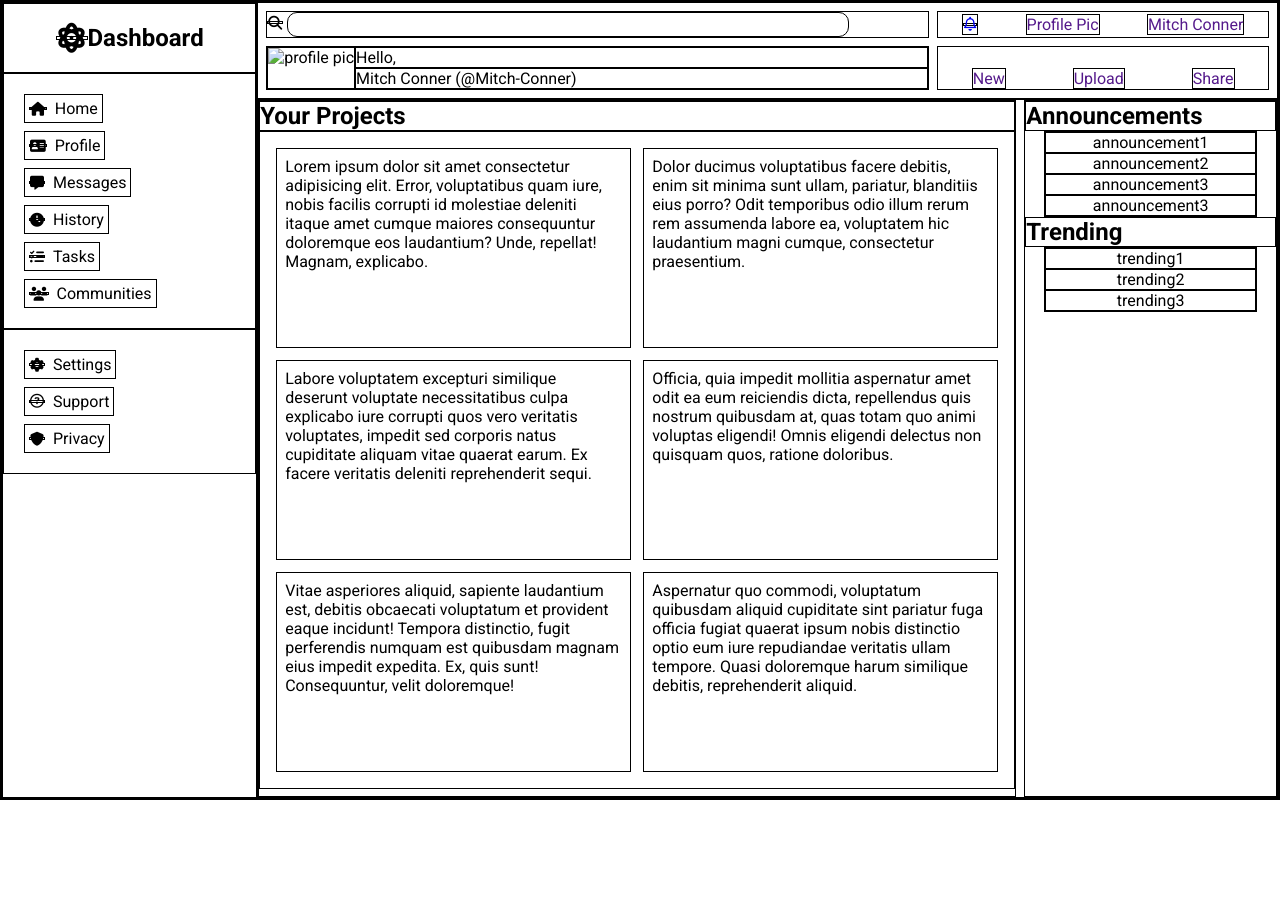
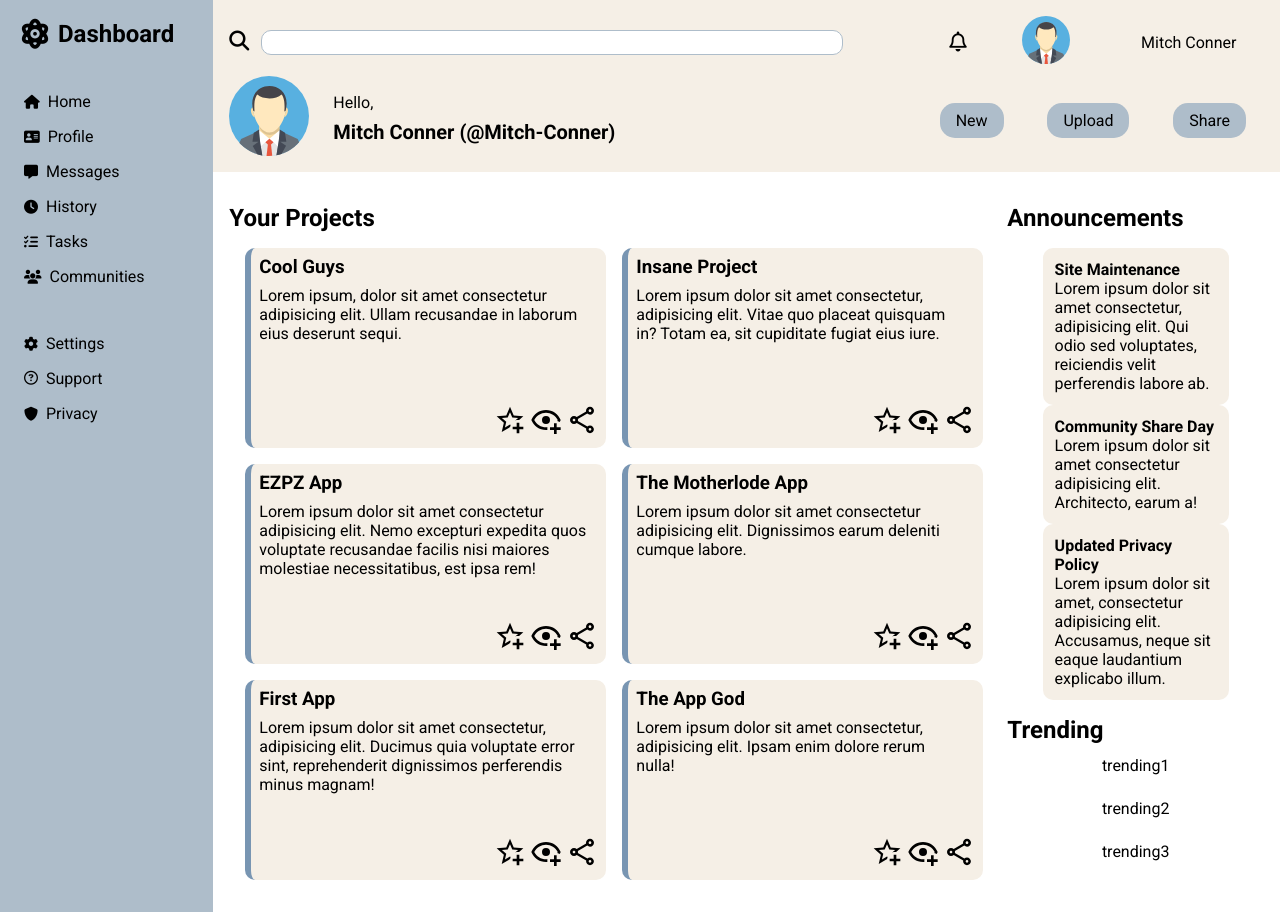
Before and after one commit to valdes91/admin-dashboard, a plain HTML site: page index.html in a window 1280 px wide. Before the commit the page ends 800 px from the top, so only its background shows below. Drawn offline with Linux system fonts and the light colour scheme.

Commit message:
add colors and more styling

```diff
--- a/index.html
+++ b/index.html
@@ -14,7 +14,7 @@
 		<title>Admin Dashboard</title>
 	</head>
 	<body>
-		<nav class="nav">
+		<nav class="nav bg-third">
 			<h1 class="p1 flex"><i class="fa-solid fa-atom fa-lg"></i>Dashboard</h1>
 			<ul class="list-1 p1 flex col">
 				<li><i class="fa-solid fa-house fa-sm"></i>Home</li>
@@ -30,76 +30,136 @@
 				<li><i class="fa-solid fa-shield fa-sm"></i>Privacy</li>
 			</ul>
 		</nav>
-		<header class="header">
+		<header class="header bg-primary">
 			<div class="searchbar">
-				<i class="fa-solid fa-magnifying-glass fa-sm"></i>
+				<i class="fa-solid fa-magnifying-glass fa-lg"></i>
 				<input type="text" />
 			</div>
 			<div class="top-buttons flex">
-				<a href="#" class="bell"><i class="fa-regular fa-bell fa-sm"></i></a>
-				<a href="" class="profile-pic">Profile Pic</a>
+				<a href="#" class="bell"><i class="fa-regular fa-bell fa-lg"></i></a>
+				<a href="#"
+					><img class="profile-pic" src="./img/account-avatar-profile.svg" alt="profile pic"
+				/></a>
 				<a href="" class="name">Mitch Conner</a>
 			</div>
 			<div class="greeting">
-				<img class="profile-pic" src="" alt="profile pic" />
+				<img class="profile-pic" src="./img/account-avatar-profile.svg" alt="profile pic" />
 				<p class="hello">Hello,</p>
 				<p class="name">Mitch Conner (@Mitch-Conner)</p>
 			</div>
-			<div class="buttons flex">
-				<a href="" class="btn">New</a>
-				<a href="" class="btn">Upload</a>
-				<a href="" class="btn">Share</a>
+			<div class="buttons">
+				<a href="" class="btn bg-third">New</a>
+				<a href="" class="btn bg-third">Upload</a>
+				<a href="" class="btn bg-third">Share</a>
 			</div>
 		</header>
 		<main class="main-content">
 			<div class="left-content">
 				<h2>Your Projects</h2>
 				<div class="cards">
-					<div class="card">
-						Lorem ipsum dolor sit amet consectetur adipisicing elit. Error, voluptatibus quam iure,
-						nobis facilis corrupti id molestiae deleniti itaque amet cumque maiores consequuntur
-						doloremque eos laudantium? Unde, repellat! Magnam, explicabo.
+					<div class="card bg-primary">
+						<h3>Cool Guys</h3>
+						<p class="light-text med">
+							Lorem ipsum, dolor sit amet consectetur adipisicing elit. Ullam recusandae in laborum
+							eius deserunt sequi.
+						</p>
+						<div class="icons">
+							<img src="./img/star-plus-outline.svg" alt="favorite" />
+							<img src="./img/eye-plus-outline.svg" alt="eye-plus-outline" />
+							<img src="./img/share-variant-outline.svg" alt="share" />
+						</div>
 					</div>
-					<div class="card">
-						Dolor ducimus voluptatibus facere debitis, enim sit minima sunt ullam, pariatur,
-						blanditiis eius porro? Odit temporibus odio illum rerum rem assumenda labore ea,
-						voluptatem hic laudantium magni cumque, consectetur praesentium.
+					<div class="card bg-primary">
+						<h3>Insane Project</h3>
+						<p class="light-text med">
+							Lorem ipsum dolor sit amet consectetur, adipisicing elit. Vitae quo placeat quisquam
+							in? Totam ea, sit cupiditate fugiat eius iure.
+						</p>
+						<div class="icons">
+							<img src="./img/star-plus-outline.svg" alt="favorite" />
+							<img src="./img/eye-plus-outline.svg" alt="eye-plus-outline" />
+							<img src="./img/share-variant-outline.svg" alt="share" />
+						</div>
 					</div>
-					<div class="card">
-						Labore voluptatem excepturi similique deserunt voluptate necessitatibus culpa explicabo
-						iure corrupti quos vero veritatis voluptates, impedit sed corporis natus cupiditate
-						aliquam vitae quaerat earum. Ex facere veritatis deleniti reprehenderit sequi.
+					<div class="card bg-primary">
+						<h3>EZPZ App</h3>
+						<p class="light-text med">
+							Lorem ipsum dolor sit amet consectetur adipisicing elit. Nemo excepturi expedita quos
+							voluptate recusandae facilis nisi maiores molestiae necessitatibus, est ipsa rem!
+						</p>
+						<div class="icons">
+							<img src="./img/star-plus-outline.svg" alt="favorite" />
+							<img src="./img/eye-plus-outline.svg" alt="eye-plus-outline" />
+							<img src="./img/share-variant-outline.svg" alt="share" />
+						</div>
 					</div>
-					<div class="card">
-						Officia, quia impedit mollitia aspernatur amet odit ea eum reiciendis dicta, repellendus
-						quis nostrum quibusdam at, quas totam quo animi voluptas eligendi! Omnis eligendi
-						delectus non quisquam quos, ratione doloribus.
+					<div class="card bg-primary">
+						<h3>The Motherlode App</h3>
+						<p class="light-text med">
+							Lorem ipsum dolor sit amet consectetur adipisicing elit. Dignissimos earum deleniti
+							cumque labore.
+						</p>
+						<div class="icons">
+							<img src="./img/star-plus-outline.svg" alt="favorite" />
+							<img src="./img/eye-plus-outline.svg" alt="eye-plus-outline" />
+							<img src="./img/share-variant-outline.svg" alt="share" />
+						</div>
 					</div>
-					<div class="card">
-						Vitae asperiores aliquid, sapiente laudantium est, debitis obcaecati voluptatum et
-						provident eaque incidunt! Tempora distinctio, fugit perferendis numquam est quibusdam
-						magnam eius impedit expedita. Ex, quis sunt! Consequuntur, velit doloremque!
+					<div class="card bg-primary">
+						<h3>First App</h3>
+						<p class="light-text med">
+							Lorem ipsum dolor sit amet consectetur, adipisicing elit. Ducimus quia voluptate error
+							sint, reprehenderit dignissimos perferendis minus magnam!
+						</p>
+						<div class="icons">
+							<img src="./img/star-plus-outline.svg" alt="favorite" />
+							<img src="./img/eye-plus-outline.svg" alt="eye-plus-outline" />
+							<img src="./img/share-variant-outline.svg" alt="share" />
+						</div>
 					</div>
-					<div class="card">
-						Aspernatur quo commodi, voluptatum quibusdam aliquid cupiditate sint pariatur fuga
-						officia fugiat quaerat ipsum nobis distinctio optio eum iure repudiandae veritatis ullam
-						tempore. Quasi doloremque harum similique debitis, reprehenderit aliquid.
+					<div class="card bg-primary">
+						<h3>The App God</h3>
+						<p class="light-text med">
+							Lorem ipsum dolor sit amet consectetur, adipisicing elit. Ipsam enim dolore rerum
+							nulla!
+						</p>
+						<div class="icons">
+							<img src="./img/star-plus-outline.svg" alt="favorite" />
+							<img src="./img/eye-plus-outline.svg" alt="eye-plus-outline" />
+							<img src="./img/share-variant-outline.svg" alt="share" />
+						</div>
 					</div>
 				</div>
 			</div>
 			<div class="right-content">
 				<h2>Announcements</h2>
 				<div class="announcements">
-					<p class="announcement">announcement1</p>
-					<p class="announcement">announcement2</p>
-					<p class="announcement">announcement3</p>
-					<p class="announcement">announcement3</p>
+					<div class="announcement bg-primary">
+						<h4>Site Maintenance</h4>
+						<p class="light-text small">
+							Lorem ipsum dolor sit amet consectetur, adipisicing elit. Qui odio sed voluptates,
+							reiciendis velit perferendis labore ab.
+						</p>
+					</div>
+					<div class="announcement bg-primary">
+						<h4>Community Share Day</h4>
+						<p class="light-text small">
+							Lorem ipsum dolor sit amet consectetur adipisicing elit. Architecto, earum a!
+						</p>
+					</div>
+					<div class="announcement bg-primary">
+						<h4>Updated Privacy Policy</h4>
+						<p class="light-text small">
+							Lorem ipsum dolor sit amet, consectetur adipisicing elit. Accusamus, neque sit eaque
+							laudantium explicabo illum.
+						</p>
+					</div>
 				</div>
 				<h2>Trending</h2>
 				<div class="trendings">
-					<p class="trending">trending1</p>
-					<p class="trending">trending2</p>
-					<p class="trending">trending3</p>
+					<div class="trending">trending1</div>
+					<div class="trending">trending2</div>
+					<div class="trending">trending3</div>
 				</div>
 			</div>
 		</main>
--- a/styles.css
+++ b/styles.css
@@ -7,8 +7,29 @@
 * {
 	margin: 0;
 	padding: 0;
-	border: 1px solid black;
+	/* border: 1px solid black; */
 	font-family: 'Roboto', sans-serif;
+}
+
+:root {
+	--color-primary: #f5efe6;
+	--color-secondary: #e8dfca;
+	--color-third: #aebdca;
+	--color-highlight: #7895b2;
+}
+
+.bg-primary {
+	background-color: var(--color-primary);
+}
+
+.bg-third {
+	background-color: var(--color-third);
+}
+
+.btn {
+	padding: 0.5rem 1rem;
+	border-radius: 15px;
+	color: #000;
 }
 
 h1 img {
@@ -32,10 +53,10 @@ html {
 }
 
 body {
+	min-height: 100%;
 	display: grid;
-	min-height: 100%;
 	grid-template-rows: auto 4fr;
-	grid-template-columns: 1fr 4fr;
+	grid-template-columns: 1fr 5fr;
 }
 
 .nav {
@@ -45,6 +66,7 @@ body {
 
 a {
 	text-decoration: none;
+	color: black;
 }
 
 .nav ul {
@@ -62,8 +84,8 @@ a {
 }
 
 nav h1 {
-	justify-content: center;
 	align-items: center;
+	gap: 0.5rem;
 }
 
 .header {
@@ -73,12 +95,13 @@ nav h1 {
 	grid-template-rows: auto 1fr;
 	grid-template-columns: 2fr 1fr;
 	gap: 0.5rem;
-	padding: 0.5rem;
+	padding: 1rem;
 }
 
 .header .searchbar {
 	grid-row: 1 / span 1;
 	grid-column: 1 / span 1;
+	align-self: center;
 }
 
 .header .searchbar input {
@@ -98,30 +121,64 @@ nav h1 {
 	grid-row: 2 / span 1;
 	grid-column: 1 / span 1;
 	display: grid;
-	grid-template-rows: auto 1fr;
+	grid-template-rows: 1fr 1fr;
 	grid-template-columns: auto 1fr;
+	gap: 0.5rem;
 }
 
 .header .profile-pic {
 	grid-row: 1 / span 2;
 	grid-column: 1 / span 1;
+	margin-right: 1rem;
 }
 
 .header .hello {
 	grid-row: 1 / span 1;
 	grid-column: 2 / span 1;
+	align-self: end;
 }
 
-.header .name {
+.header p.name {
 	grid-row: 2 / span 1;
 	grid-column: 2 / span 1;
+	font-size: 1.25rem;
+	align-self: start;
+	font-weight: bold;
 }
 
 .header .buttons {
-	grid-row: 2 / span 1;
-	grid-column: 2 / span 1;
 	justify-content: space-around;
-	align-items: end;
+	display: grid;
+	gap: 0.5rem;
+}
+
+.header .buttons .btn {
+	grid-row: 2;
+	align-self: start;
+}
+
+.header .top-buttons .profile-pic {
+	width: 3rem;
+	height: auto;
+}
+
+.header .greeting .profile-pic {
+	width: 5rem;
+	height: auto;
+	justify-self: center;
+	align-self: center;
+}
+
+.header .searchbar i {
+	padding-right: 0.5rem;
+}
+
+.header .searchbar input {
+	border: 1px var(--color-third) solid;
+}
+
+.header .searchbar input:focus {
+	outline: none;
 }
 
 .main-content {
@@ -130,18 +187,31 @@ nav h1 {
 	display: grid;
 	grid-template-columns: 3fr 1fr;
 	gap: 0.5rem;
+	padding: 2rem 1rem 1rem 1rem;
 }
 
 .cards {
 	display: grid;
-	gap: 0.75rem;
+	gap: 1rem;
+	grid-template-columns: repeat(auto-fit, minmax(250px, 1fr));
+}
+
+.cards,
+.announcements {
 	padding: 1rem;
-	grid-template-columns: repeat(auto-fit, minmax(250px, 1fr));
 }
 
 .card {
 	padding: 0.5rem;
-	height: 200px;
+	min-height: 200px;
+	display: flex;
+	flex-direction: column;
+	border-left: 6px var(--color-highlight) solid;
+}
+
+.card p {
+	padding: 0.5rem 0.5rem 0.5rem 0;
+	flex: 1;
 }
 
 .announcements,
@@ -151,3 +221,27 @@ nav h1 {
 	width: 85%;
 	margin: auto;
 }
+
+.trendings .trending {
+	margin-top: 0.75rem;
+	margin-bottom: 0.75rem;
+}
+
+.announcement {
+	text-align: left;
+	padding: 0.75rem;
+}
+
+.card,
+.announcement,
+.trending {
+	border-radius: 10px;
+}
+
+.icons {
+	align-self: flex-end;
+}
+
+.icons img {
+	width: 2rem;
+}
```
Also changed, not shown: img/account-avatar-profile.svg (added), img/eye-plus-outline.svg (added), img/share-variant-outline.svg (added), img/star-plus-outline.svg (added).
